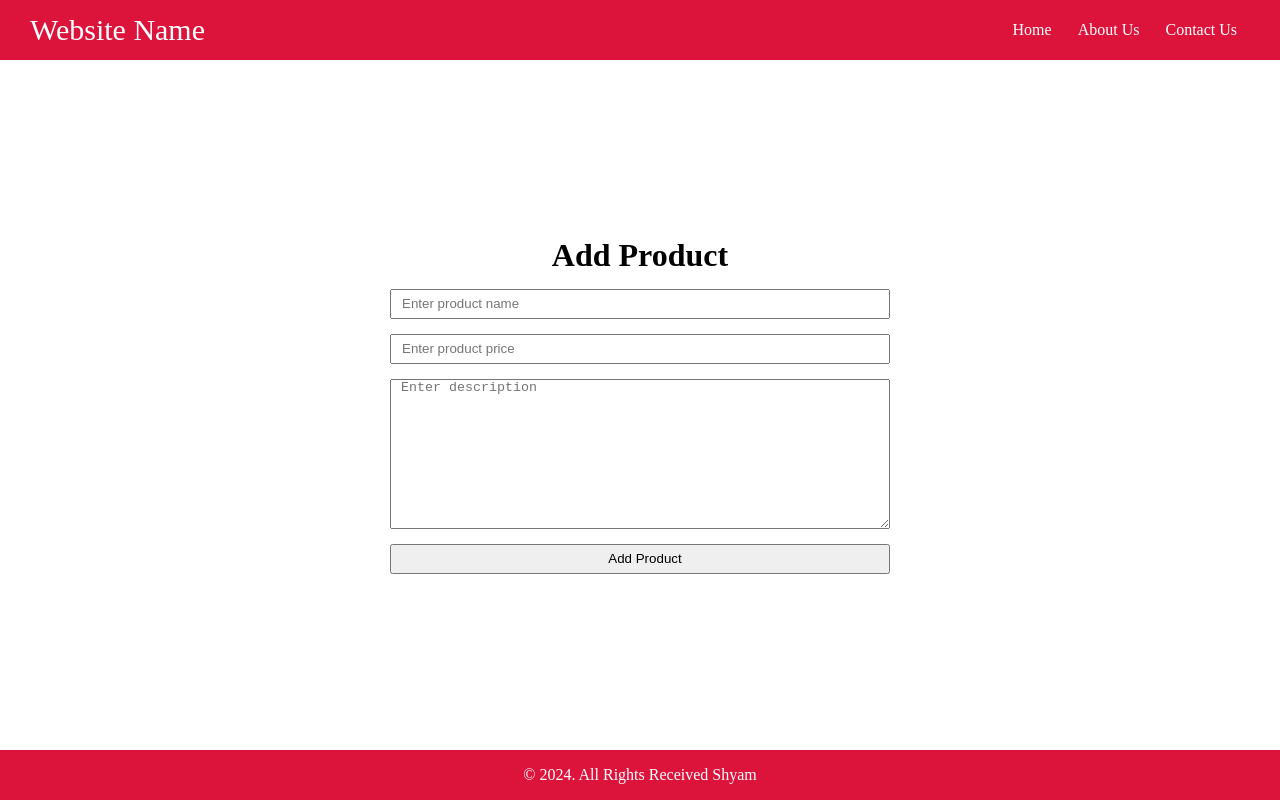
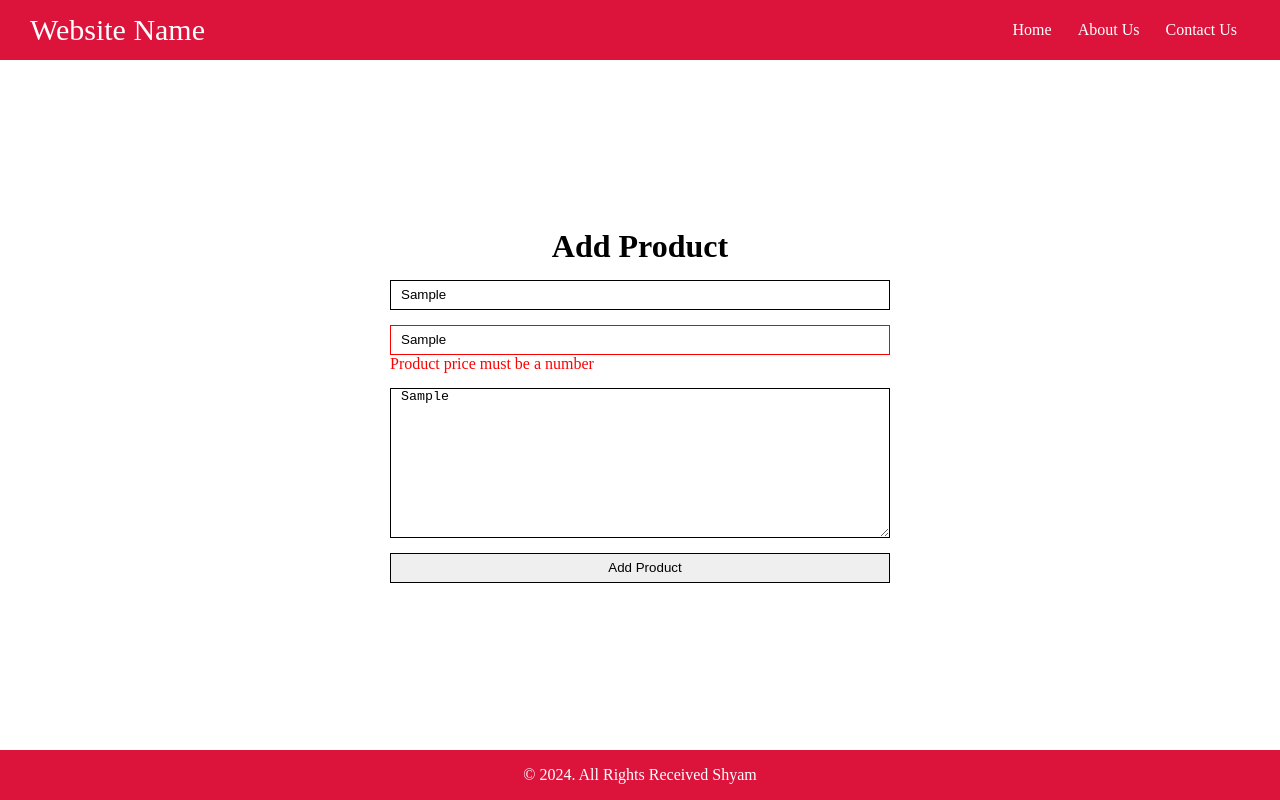
Before and after one commit to KarnamShyam1947/react-pratice, a React (Vite) app: page /add in a window 1280 px wide. Both pictures are taken after typing "Sample", "Sample", "Sample" into the empty fields and a click on the input "Add Product". Built offline with nearby package versions, Linux system fonts and the light colour scheme.

Commit message:
form handling and input validation

```diff
--- a/src/components/products/Add.jsx
+++ b/src/components/products/Add.jsx
@@ -1,33 +1,57 @@
-import React, { useState } from 'react'
+import React, { useState } from 'react';
 
 function Add() {
-
-  var initialValues = {
-    name: "",
-    description: "",
-    price: ""
-  }
+  const initialValues = {
+    name: '',
+    description: '',
+    price: ''
+  };
 
   const [formValues, setFormValues] = useState(initialValues);
+  const [error, setError] = useState({});
 
   const handleInputChange = (e) => {
     const { name, value } = e.target;
-
     setFormValues({
       ...formValues,
-      [name] : value
-    })
-
-  }
+      [name]: value
+    });
+  };
 
   const handleFormSubmission = (e) => {
     e.preventDefault();
 
-    console.log(formValues);
-    alert("form submitted");
+    const errors = validateInput();
 
-    setFormValues(initialValues);
-  }
+    if (Object.keys(errors).length === 0) {
+      alert('Form submitted successfully!');
+      setFormValues(initialValues);
+      setError({});
+    } else {
+      setError(errors);
+      alert('Form has errors');
+    }
+  };
+
+  const validateInput = () => {
+    const errors = {};
+
+    if (formValues.name.trim() === '') {
+      errors.name = 'Product Name is required';
+    }
+
+    if (formValues.description.trim() === '') {
+      errors.description = 'Product description is required';
+    }
+
+    if (formValues.price.trim() === '') {
+      errors.price = 'Product price is required';
+    } else if (isNaN(formValues.price)) {
+      errors.price = 'Product price must be a number';
+    }
+
+    return errors;
+  };
 
   return (
     <>
@@ -40,7 +64,12 @@ function Add() {
             value={formValues.name}
             onChange={handleInputChange}
             placeholder="Enter product name"
+            className={error.name ? "error-field" : ""}
           />
+          {
+            error.name &&
+            <span className="error">{error.name}</span>
+          }
 
           <input
             type="text"
@@ -48,19 +77,30 @@ function Add() {
             value={formValues.price}
             onChange={handleInputChange}
             placeholder="Enter product price"
+            className={error.price ? "error-field" : ""}
           />
+          {
+            error.price &&
+            <span className="error">{error.price}</span>
+          }
 
           <textarea
             name="description"
             value={formValues.description}
             onChange={handleInputChange}
-            placeholder='Enter description'
+            placeholder="Enter description"
+            className={error.description ? "error-field" : ""}
           ></textarea>
+          {
+            error.description &&
+            <span className="error">{error.description}</span>
+          }
+
           <input type="submit" value="Add Product" />
         </div>
       </form>
     </>
-  )
+  );
 }
 
-export default Add
+export default Add;
--- a/src/index.css
+++ b/src/index.css
@@ -88,6 +88,7 @@ form {
     margin-top: 15px;
     height: 30px;
     padding-left: 10px;
+    border: 1px solid ;
 }
 
 .inputs textarea {
@@ -103,3 +104,11 @@ form {
 th, td {
     padding: 10px;
 }
+
+.error {
+    color: red;
+}
+
+.error-field {
+    border-color: red !important;
+}
```
